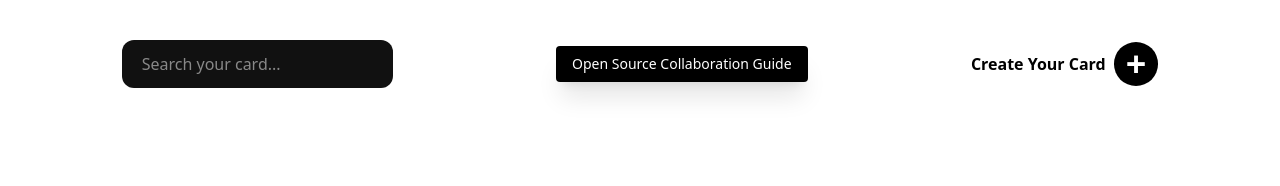
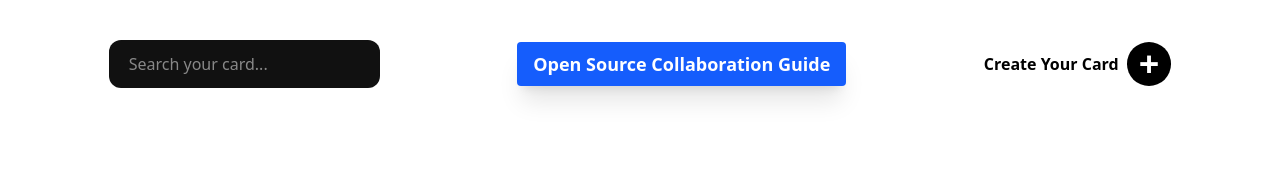
Before and after one commit to sapnendra/filterusers, a plain HTML site: page index.html in a window 1280 px wide. Shown: the top 186 px of the page. Drawn offline with nearby package versions, Linux system fonts and the light colour scheme.

Commit message:
Add collaboration buton blue

```diff
--- a/index.html
+++ b/index.html
@@ -15,7 +15,7 @@
           type="text"
           placeholder="Search your card..."
         />
-        <div class="guide px-4 py-2 bg-black text-sm text-white cursor-pointer rounded shadow-xl duration-100 ease-linear">
+        <div class="guide px-4 py-2 bg-blue-600 text-lg font-semibold text-white cursor-pointer rounded shadow-xl duration-100 ease-linear">
           <a href="./contribution/guide.html">Open Source Collaboration Guide</a>
         </div>
         <div class="flex items-center gap-2 font-bold">
```
